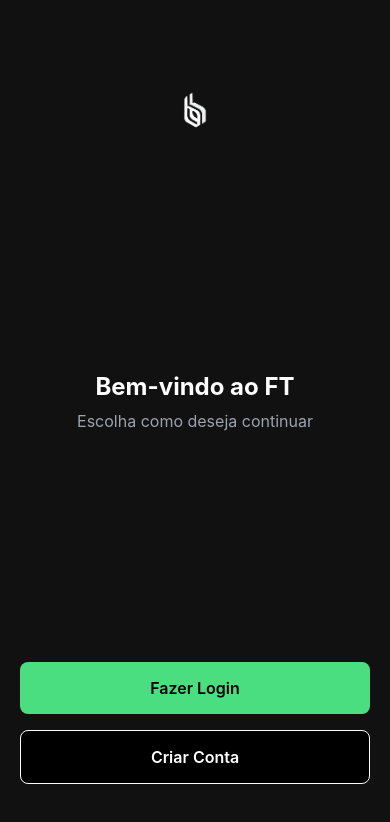
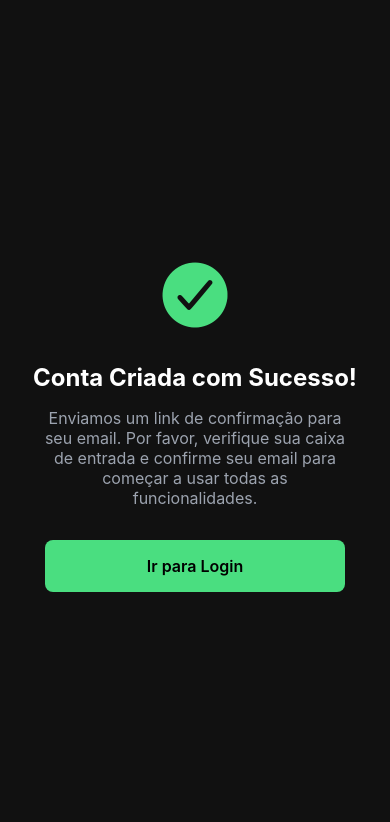
Before and after one commit to tonipcv/ft-apple, a React Native app: screen /RegisterSuccess in a window 390 px wide. Shown: the top 822 px of the page. Built offline with nearby package versions, Linux system fonts and the light colour scheme; what expo-web-browser would draw is missing.

Commit message:
trader aprovado

```diff
--- a/src/navigation/AppNavigator.tsx
+++ b/src/navigation/AppNavigator.tsx
@@ -1,15 +1,19 @@
-import React from 'react';
+import React, { useEffect } from 'react';
 import { createNativeStackNavigator } from '@react-navigation/native-stack';
 import RegisterScreen from '../screens/RegisterScreen';
 import Home from '../screens/Home';
 import Login from '../screens/Login';
 import HomeScreen from '../screens/HomeScreen';
+import ForgotPassword from '../screens/ForgotPassword';
+import RegisterSuccessScreen from '../screens/RegisterSuccessScreen';
 import { useAuth } from '../contexts/AuthContext';
+import { CommonActions, useNavigation } from '@react-navigation/native';
 
 export type RootStackParamList = {
   Home: undefined;
   Login: undefined;
   Register: undefined;
+  RegisterSuccess: undefined;
   HomeScreen: undefined;
   ForgotPassword: undefined;
   Courses: undefined;
@@ -23,6 +27,19 @@ const Stack = createNativeStackNavigator<RootStackParamList>();
 
 function AppNavigator() {
   const { session, loading } = useAuth();
+  const navigation = useNavigation();
+
+  useEffect(() => {
+    if (session) {
+      // Se houver uma sessão ativa, redireciona para HomeScreen
+      navigation.dispatch(
+        CommonActions.reset({
+          index: 0,
+          routes: [{ name: 'HomeScreen' }],
+        })
+      );
+    }
+  }, [session]);
 
   if (loading) {
     // Você pode adicionar uma tela de splash aqui
@@ -31,20 +48,24 @@ function AppNavigator() {
 
   return (
     <Stack.Navigator
-      initialRouteName="Home"
+      initialRouteName={session ? "HomeScreen" : "Home"}
       screenOptions={{
         headerShown: false,
         animation: 'slide_from_right'
       }}
     >
-      <Stack.Screen name="Home" component={Home} />
-      <Stack.Screen name="Login" component={Login} />
-      <Stack.Screen name="Register" component={RegisterScreen} />
-
-      {session && (
-        <Stack.Group>
-          <Stack.Screen name="HomeScreen" component={HomeScreen} />
-        </Stack.Group>
+      {/* Rotas públicas */}
+      {!session ? (
+        <>
+          <Stack.Screen name="Home" component={Home} />
+          <Stack.Screen name="Login" component={Login} />
+          <Stack.Screen name="Register" component={RegisterScreen} />
+          <Stack.Screen name="RegisterSuccess" component={RegisterSuccessScreen} />
+          <Stack.Screen name="ForgotPassword" component={ForgotPassword} />
+        </>
+      ) : (
+        // Rotas protegidas
+        <Stack.Screen name="HomeScreen" component={HomeScreen} />
       )}
     </Stack.Navigator>
   );
--- a/src/screens/Login.tsx
+++ b/src/screens/Login.tsx
@@ -43,13 +43,6 @@ export default function Login() {
     try {
       console.log('Tentando fazer login com:', email);
       await signIn(email, password);
-
-      navigation.dispatch(
-        CommonActions.reset({
-          index: 0,
-          routes: [{ name: 'HomeScreen' }],
-        })
-      );
     } catch (error) {
       console.error('Erro completo:', error);
       if (error instanceof Error) {
@@ -97,13 +90,6 @@ export default function Login() {
           if (code) {
             const { error: sessionError } = await supabase.auth.exchangeCodeForSession(code);
             if (sessionError) throw sessionError;
-
-            navigation.dispatch(
-              CommonActions.reset({
-                index: 0,
-                routes: [{ name: 'HomeScreen' }],
-              })
-            );
           }
         }
       }
--- a/src/screens/RegisterScreen.tsx
+++ b/src/screens/RegisterScreen.tsx
@@ -51,14 +51,11 @@ const RegisterScreen = ({ navigation }: Props) => {
       return;
     }
 
-    const MAX_RETRIES = 3;
-    let currentTry = 0;
+    try {
+      setLoading(true);
+      console.log('Iniciando processo de registro...');
 
-    const attemptSignUp = async (): Promise<any> => {
-      try {
-        console.log(`Tentativa ${currentTry + 1} de ${MAX_RETRIES}`);
-
-        const { data, error } = await supabase.auth.signUp({
+      const { data: signUpData, error: signUpError } = await supabase.auth.signUp({
         email,
         password,
         options: {
@@ -69,77 +66,39 @@ const RegisterScreen = ({ navigation }: Props) => {
         }
       });
 
-        return { data, error };
-      } catch (error) {
-        return { data: null, error };
-      }
-    };
+      if (signUpError) {
+        console.log('Erro no registro:', signUpError);
 
-    try {
-      setLoading(true);
-      console.log('Iniciando processo de registro...');
-
-      let result = null;
-
-      while (currentTry < MAX_RETRIES) {
-        result = await attemptSignUp();
-
-        // Se não houver erro de rede, saia do loop
-        if (!result.error ||
-            (result.error &&
-             !result.error.message?.includes('Network request failed'))) {
-          break;
-        }
-
-        currentTry++;
-
-        if (currentTry < MAX_RETRIES) {
-          console.log(`Tentando novamente em 2 segundos...`);
-          await new Promise(resolve => setTimeout(resolve, 2000)); // Espera 2 segundos antes de tentar novamente
-        }
-      }
-
-      const { data, error } = result;
-
-      if (error) {
-        console.log('Erro detectado:', error);
-
-        if (error.message?.includes('Network request failed')) {
+        if (signUpError.message?.includes('rate limit exceeded')) {
           Alert.alert(
-            'Erro de conexão',
-            'Não foi possível conectar ao servidor após várias tentativas. Por favor, verifique sua conexão com a internet e tente novamente.'
+            'Muitas tentativas',
+            'Por favor, aguarde alguns minutos antes de tentar novamente.'
           );
           return;
         }
 
-        // Verifica se error.message existe antes de usar includes
-        if (error.message) {
-          if (error.message.includes('not authorized')) {
-            Alert.alert('Erro', 'Este endereço de e-mail não está autorizado para cadastro. Por favor, use um e-mail válido ou entre em contato com o suporte.');
-          } else if (error.message.includes('User already registered')) {
-            Alert.alert('Erro', 'Este e-mail já está registrado. Por favor, tente fazer login ou use outro e-mail.');
-          } else if (error.message.includes('Email confirmation required')) {
-            Alert.alert('Sucesso', 'É necessário confirmar o e-mail antes de concluir o cadastro. Por favor, verifique sua caixa de entrada.');
-            navigation.navigate('Login');
+        if (signUpError.message?.includes('Network request failed')) {
+          Alert.alert(
+            'Erro de conexão',
+            'Não foi possível conectar ao servidor. Por favor, verifique sua conexão com a internet e tente novamente.'
+          );
         } else {
-            Alert.alert('Erro', `Erro no cadastro: ${error.message}`);
-          }
-        } else {
-          Alert.alert('Erro', 'Ocorreu um erro desconhecido durante o cadastro');
+          Alert.alert('Erro', signUpError.message);
         }
         return;
       }
 
-      if (data) {
-        console.log('Registro bem-sucedido:', data);
+      if (signUpData?.user) {
+        console.log('Registro bem-sucedido:', signUpData);
+
         Alert.alert(
-          'Sucesso',
-          'Conta criada com sucesso! Por favor, verifique seu email para confirmar sua conta.',
+          'Conta Criada!',
+          'Enviamos um link de confirmação para seu email. Por favor, verifique sua caixa de entrada e confirme seu email.',
           [
             {
               text: 'OK',
-              onPress: () => navigation.navigate('Login'),
-            },
+              onPress: () => navigation.navigate('RegisterSuccess')
+            }
           ]
         );
       }
@@ -147,7 +106,7 @@ const RegisterScreen = ({ navigation }: Props) => {
       console.log('Erro inesperado:', err);
       Alert.alert(
         'Erro',
-        'Ocorreu um erro inesperado durante o cadastro. Por favor, tente novamente.'
+        'Ocorreu um erro inesperado durante o cadastro. Por favor, tente novamente mais tarde.'
       );
     } finally {
       setLoading(false);
--- /dev/null
+++ b/src/screens/RegisterSuccessScreen.tsx
@@ -0,0 +1,85 @@
+import React from 'react';
+import {
+  StyleSheet,
+  View,
+  Text,
+  TouchableOpacity,
+  SafeAreaView,
+  Image,
+} from 'react-native';
+import { StatusBar } from 'expo-status-bar';
+import { useNavigation } from '@react-navigation/native';
+import { NavigationProps } from '../types/navigation';
+import { Ionicons } from '@expo/vector-icons';
+
+export default function RegisterSuccessScreen() {
+  const navigation = useNavigation<NavigationProps>();
+
+  return (
+    <SafeAreaView style={styles.container}>
+      <StatusBar style="light" />
+
+      <View style={styles.content}>
+        <View style={styles.iconContainer}>
+          <Ionicons name="checkmark-circle" size={80} color="#4ade80" />
+        </View>
+
+        <Text style={styles.title}>Conta Criada com Sucesso!</Text>
+        <Text style={styles.subtitle}>
+          Enviamos um link de confirmação para seu email. Por favor, verifique sua caixa de entrada e confirme seu email para começar a usar todas as funcionalidades.
+        </Text>
+
+        <TouchableOpacity
+          style={styles.button}
+          onPress={() => navigation.navigate('Login')}
+        >
+          <Text style={styles.buttonText}>Ir para Login</Text>
+        </TouchableOpacity>
+      </View>
+    </SafeAreaView>
+  );
+}
+
+const styles = StyleSheet.create({
+  container: {
+    flex: 1,
+    backgroundColor: '#111',
+  },
+  content: {
+    flex: 1,
+    padding: 20,
+    justifyContent: 'center',
+    alignItems: 'center',
+  },
+  iconContainer: {
+    marginBottom: 24,
+  },
+  title: {
+    fontSize: 24,
+    fontWeight: 'bold',
+    color: '#fff',
+    textAlign: 'center',
+    marginBottom: 16,
+  },
+  subtitle: {
+    fontSize: 16,
+    color: '#9ca3af',
+    textAlign: 'center',
+    marginBottom: 32,
+    paddingHorizontal: 20,
+  },
+  button: {
+    backgroundColor: '#4ade80',
+    paddingVertical: 16,
+    paddingHorizontal: 32,
+    borderRadius: 8,
+    width: '100%',
+    maxWidth: 300,
+  },
+  buttonText: {
+    color: '#000',
+    fontSize: 16,
+    fontWeight: '600',
+    textAlign: 'center',
+  },
+});
```
Lines whose indentation alone changed are shown as unchanged.
